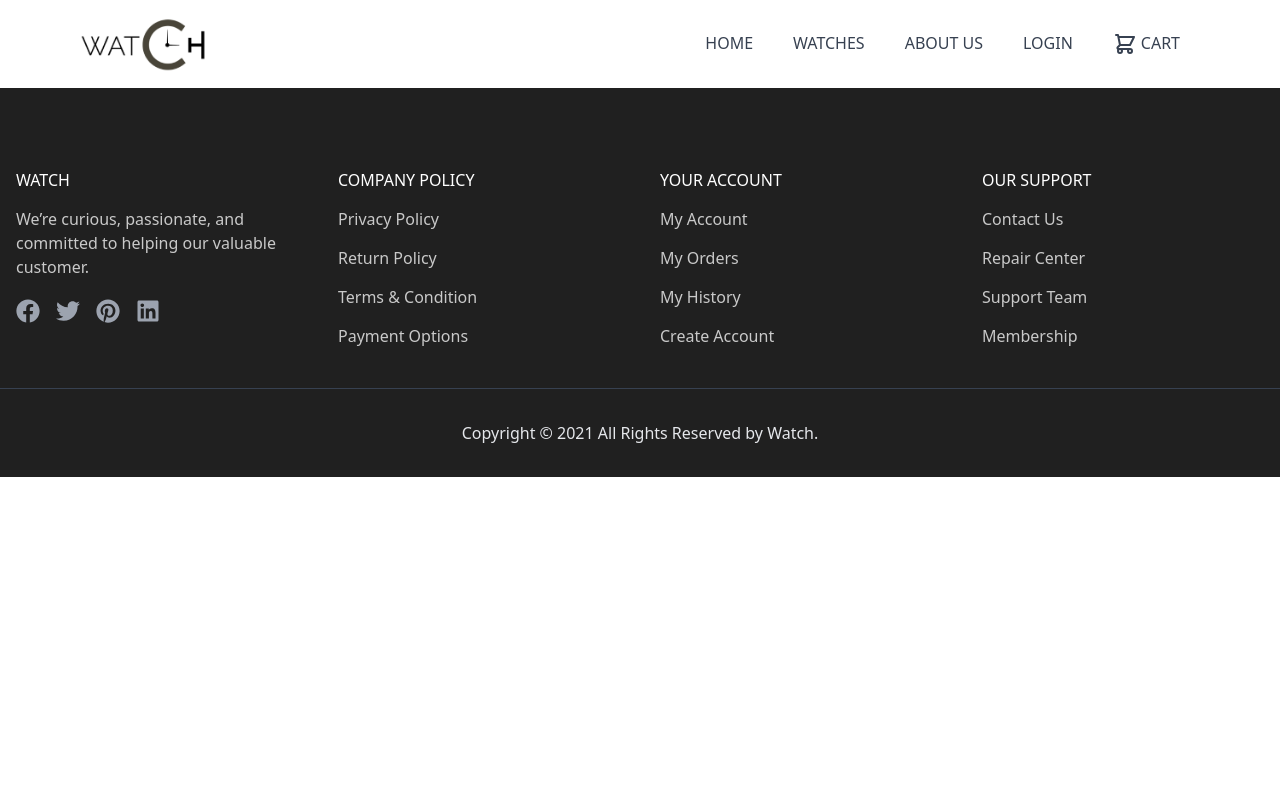
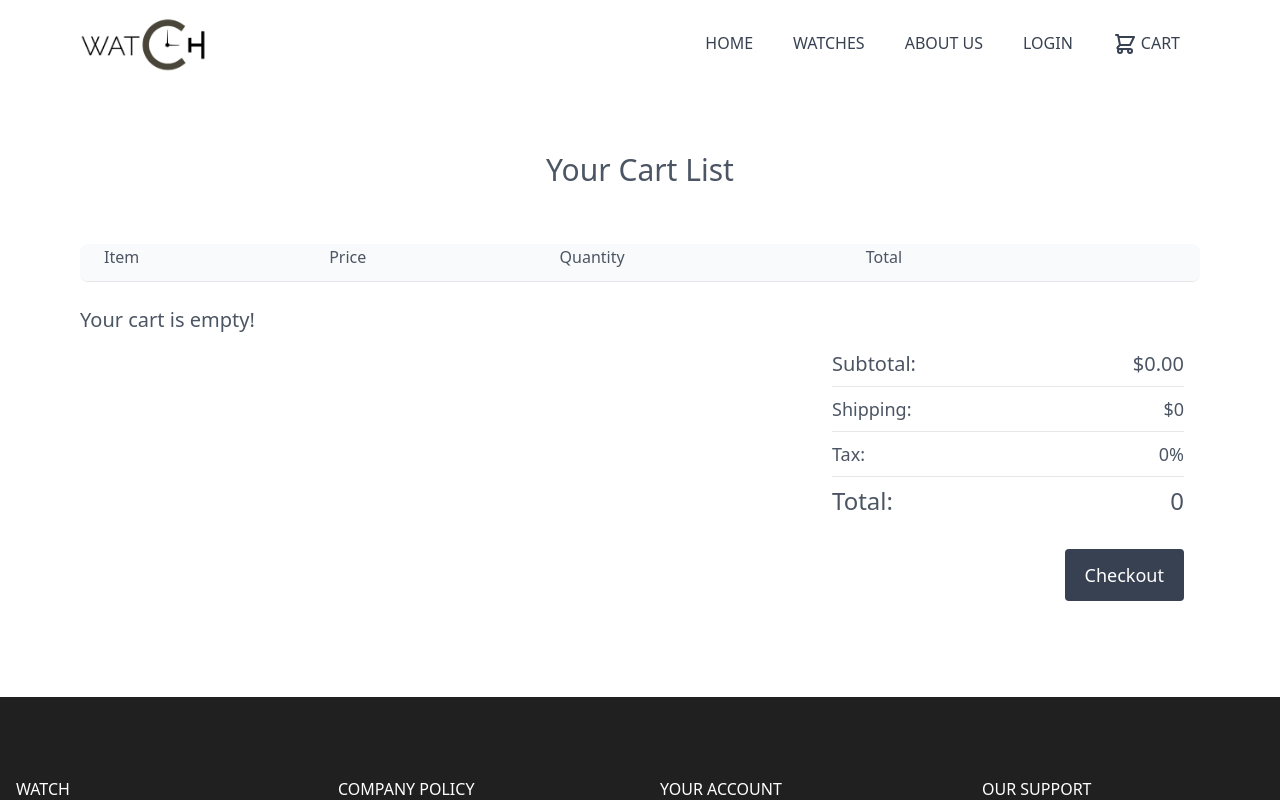
Before and after one commit to md-ataur/watch-redux-client, a React (Create React App) app: page /cart in a window 1280 px wide. Shown: the top 800 px of the page. Built offline with nearby package versions, Linux system fonts and the light colour scheme.

Commit message:
cart page done

```diff
--- a/src/App.js
+++ b/src/App.js
@@ -6,6 +6,7 @@ import Header from './pages/Shared/Header/Header';
 import Footer from './pages/Shared/Footer/Footer';
 import Products from './pages/Products/Products';
 import ProductDetails from './pages/ProductDetails/ProductDetails';
+import Cart from './pages/Cart/Cart';
 
 function App() {
   return (
@@ -16,6 +17,7 @@ function App() {
           <Route path="/" element={<Home />} />
           <Route path="/watches" element={<Products />} />
           <Route path="/details/:pid" element={<ProductDetails />} />
+          <Route path="/cart" element={<Cart />} />
         </Routes>
         <Footer></Footer>
       </Router>
--- a/src/hooks/useCart.js
+++ b/src/hooks/useCart.js
@@ -1,7 +1,7 @@
 import { useEffect, useState } from "react";
 import { getStoredCart } from "../utilities/fakedb";
 
-const useCart = (products) => {
+const useCart = (products, toggle) => {
     const [cart, setCart] = useState([]);
 
     // Get data from the local storage
@@ -20,7 +20,7 @@ const useCart = (products) => {
             setCart(storedCart);
         }
 
-    }, [products]);
+    }, [products, toggle]);
 
     return [cart, setCart];
 }
--- /dev/null
+++ b/src/pages/Cart/Cart.js
@@ -0,0 +1,148 @@
+import React, { useState } from 'react';
+import { Link } from 'react-router-dom';
+import useCart from '../../hooks/useCart';
+import useProducts from '../../hooks/useProducts';
+import { HiX } from "react-icons/hi";
+import { addToDb, removeFromDb } from '../../utilities/fakedb';
+
+const Cart = () => {
+    const [products] = useProducts();
+    const [toggle, setToggle] = useState(true);
+    const [cart, setCart] = useCart(products, toggle);
+
+    // Subtotal
+    let subTotalArr = [];
+    for (let item of cart) {
+        subTotalArr.push(item?.price * item?.quantity);
+    }
+    let subTotal = subTotalArr.reduce((a, b) => a + b, 0);
+
+    // Shipping, tax and totalPrice
+    const shipping = 50;
+    const tax = subTotal * 0.05;
+    const totalPrice = subTotal + shipping + tax;
+
+    // Remove cart item
+    const handleDeleteItem = (id) => {
+        const proceed = window.confirm('Are you sure, you want to delete?');
+        if (proceed) {
+            removeFromDb(id);
+            const restItems = cart.filter(item => item._id !== id);
+            setCart(restItems);
+        }
+    }
+
+    // Increase handler
+    const quantityIncrease = (id) => {
+        const exists = cart.find(item => item._id === id);
+        if (exists) {
+            let q = exists.quantity += 1;
+            addToDb(id, q);
+            setToggle(!toggle);
+        }
+    }
+    // Decrease handler
+    const quantityDecrease = (id) => {
+        const exists = cart.find(item => item._id === id);
+        if (exists && exists.quantity > 1) {
+            let q = exists.quantity -= 1;
+            addToDb(id, q);
+            setToggle(!toggle);
+        }
+    }
+
+    return (
+        <div className="max-w-6xl overflow-x-auto m-auto px-4 mt-4 mb-10 md:mt-16 md:mb-20">
+            <h2 className="text-center text-3xl text-gray-600 mb-14">Your Cart List</h2>
+            <div className="w-full mb-6">
+                <div className="overflow-hidden border-b border-gray-200 sm:rounded-lg">
+                    <table className="min-w-full divide-y divide-gray-200">
+                        <thead className="bg-gray-50">
+                            <tr>
+                                <th scope="col" className="px-6 pb-3 text-left font-medium text-gray-600">
+                                    Item
+                                </th>
+                                <th scope="col" className="px-6 pb-3 text-left font-medium text-gray-600">
+                                    Price
+                                </th>
+                                <th scope="col" className="px-6 pb-3 text-left font-medium text-gray-600">
+                                    Quantity
+                                </th>
+                                <th scope="col" className="px-6 pb-3 text-left font-medium text-gray-600">
+                                    Total
+                                </th>
+                                <th scope="col" className="relative px-6 py-3">
+                                    <span className="sr-only">Edit</span>
+                                </th>
+                            </tr>
+                        </thead>
+                        <tbody className="bg-white divide-y divide-gray-200 text-gray-700">
+                            {cart.map(item =>
+                                <tr key={item?._id}>
+                                    <td className="px-6 py-4 whitespace-nowrap">
+                                        <div className="flex items-center">
+                                            <div className="flex-shrink-0">
+                                                <img className="w-24" src={item?.image} alt="" />
+                                            </div>
+                                            <div className="ml-4">
+                                                <div>
+                                                    {item?.title}
+                                                </div>
+                                            </div>
+                                        </div>
+                                    </td>
+                                    <td className="px-6 py-4 whitespace-nowrap">
+                                        <div>${item?.price}</div>
+                                    </td>
+                                    <td className="px-6 py-4 whitespace-nowrap">
+                                        <div className="w-24 mb-6 flex flex-row items-center justify-between h-12">
+                                            <button onClick={() => quantityDecrease(item?._id)} className="text-gray-600 h-full w-10 cursor-pointer">
+                                                <span className="pb-1 block text-2xl font-thin">−</span>
+                                            </button>
+                                            <span>{item?.quantity}</span>
+                                            <button onClick={() => quantityIncrease(item?._id)} className="text-gray-600 h-full w-10 cursor-pointer">
+                                                <span className="pb-1 block text-2xl font-thin">+</span>
+                                            </button>
+                                        </div>
+                                    </td>
+                                    <td className="px-6 py-4 whitespace-nowrap">
+                                        ${item?.price * item?.quantity}
+                                    </td>
+                                    <td className="px-6 py-4 whitespace-nowrap text-right font-medium">
+                                        <button onClick={() => handleDeleteItem(item?._id)} className="text-red-600 text-lg"><HiX /></button>
+                                    </td>
+                                </tr>)
+                            }
+                        </tbody>
+                    </table>
+                </div>
+            </div>
+            {
+                subTotal ? "" : <p className="text-xl text-gray-600">Your cart is empty!</p>
+            }
+            <div className="md:float-right w-full md:w-96 p-4">
+                <div>
+                    <div className="border-b border-gray-200 text-xl text-gray-600 pb-2 mb-2 flex justify-between">
+                        <span>Subtotal:</span>
+                        <span>${subTotal.toFixed(2)}</span>
+                    </div>
+                    <div className="border-b border-gray-200 text-lg text-gray-600 pb-2 mb-2 flex justify-between">
+                        <span>Shipping:</span>
+                        <span>${subTotal ? shipping : 0}</span>
+                    </div>
+                    <div className="border-b border-gray-200 text-lg text-gray-600 pb-2 mb-2 flex justify-between">
+                        <span>Tax:</span>
+                        <span>{subTotal ? 5 : 0}%</span>
+                    </div>
+                    <div className="pb-2 mb-2 text-2xl text-gray-600 flex justify-between">
+                        <span>Total:</span>
+                        <span>{subTotal ? totalPrice.toFixed(2) : 0}</span>
+                    </div>
+                </div>
+                <div className="mt-4 float-right"><Link to="/shipping"><button className="text-lg bg-gray-700 hover:bg-gray-600 text-white rounded py-3 px-5">Checkout</button></Link></div>
+            </div>
+        </div>
+    );
+};
+
+export default Cart;
--- a/src/pages/Products/Products.js
+++ b/src/pages/Products/Products.js
@@ -17,7 +17,7 @@ const Products = () => {
 
 
     return (
-        <div className="max-w-6xl m-auto px-4 my-10 md:mt-16 md:mb-20">
+        <div className="max-w-6xl m-auto px-4 mt-4 mb-10 md:mt-16 md:mb-20">
             <h2 className="text-3xl md:text-4xl text-center uppercase font-medium text-gray-600 mb-8 md:mb-10">All Collection</h2>
             {loading ?
                 <div className="text-center py-6 flex justify-around">
--- a/src/pages/Shared/Header/Header.js
+++ b/src/pages/Shared/Header/Header.js
@@ -10,7 +10,7 @@ const Header = () => {
             <div className="container mx-auto flex flex-wrap items-center justify-between">
                 <div className="w-full relative flex justify-between md:w-auto md:static md:block md:justify-start">
                     <div className="w-32">
-                        <img src={logo} alt="" />
+                        <Link to="/"><img src={logo} alt="" /></Link>
                     </div>
                     <button
                         className="text-gray-700 cursor-pointer text-3xl leading-none px-3 py-1 border border-solid border-transparent rounded bg-transparent block md:hidden outline-none focus:outline-none"
--- a/src/utilities/fakedb.js
+++ b/src/utilities/fakedb.js
@@ -1,29 +1,31 @@
 // Item add to the cart
 const addToDb = (id, qunt) => {
   const exists = getDb();
-  let shopping_cart = {};
+  let shoppingCart = {};
+
   if (!exists) {
-    shopping_cart[id] = qunt;
+    shoppingCart[id] = qunt;
   }
   else {
-    shopping_cart = JSON.parse(exists);
-    if (shopping_cart[id]) {
+    shoppingCart = JSON.parse(exists);
+    if (shoppingCart[id]) {
       const newCount = qunt;
-      shopping_cart[id] = newCount;
+      shoppingCart[id] = newCount;
     }
     else {
-      shopping_cart[id] = qunt;
+      shoppingCart[id] = qunt;
     }
   }
-  updateDb(shopping_cart);
+
+  updateDb(shoppingCart);
 }
 
 // Get cart items
-const getDb = () => localStorage.getItem('shopping_cart');
+const getDb = () => localStorage.getItem('cart_items');
 
 // Update cart item
 const updateDb = cart => {
-  localStorage.setItem('shopping_cart', JSON.stringify(cart));
+  localStorage.setItem('cart_items', JSON.stringify(cart));
 }
 
 // Remove cart item
@@ -32,9 +34,9 @@ const removeFromDb = id => {
   if (!exists) {
 
   } else {
-    const shopping_cart = JSON.parse(exists);
-    delete shopping_cart[id];
-    updateDb(shopping_cart);
+    const shoppingCart = JSON.parse(exists);
+    delete shoppingCart[id];
+    updateDb(shoppingCart);
   }
 }
 
@@ -46,7 +48,7 @@ const getStoredCart = () => {
 
 // Clear the cart
 const clearTheCart = () => {
-  localStorage.removeItem('shopping_cart');
+  localStorage.removeItem('cart_items');
 }
 
 export { addToDb, removeFromDb, clearTheCart, getStoredCart }
```
Also changed, not shown: src/pages/ProductDetails/ProductDetails.js (+10 -12 lines).
